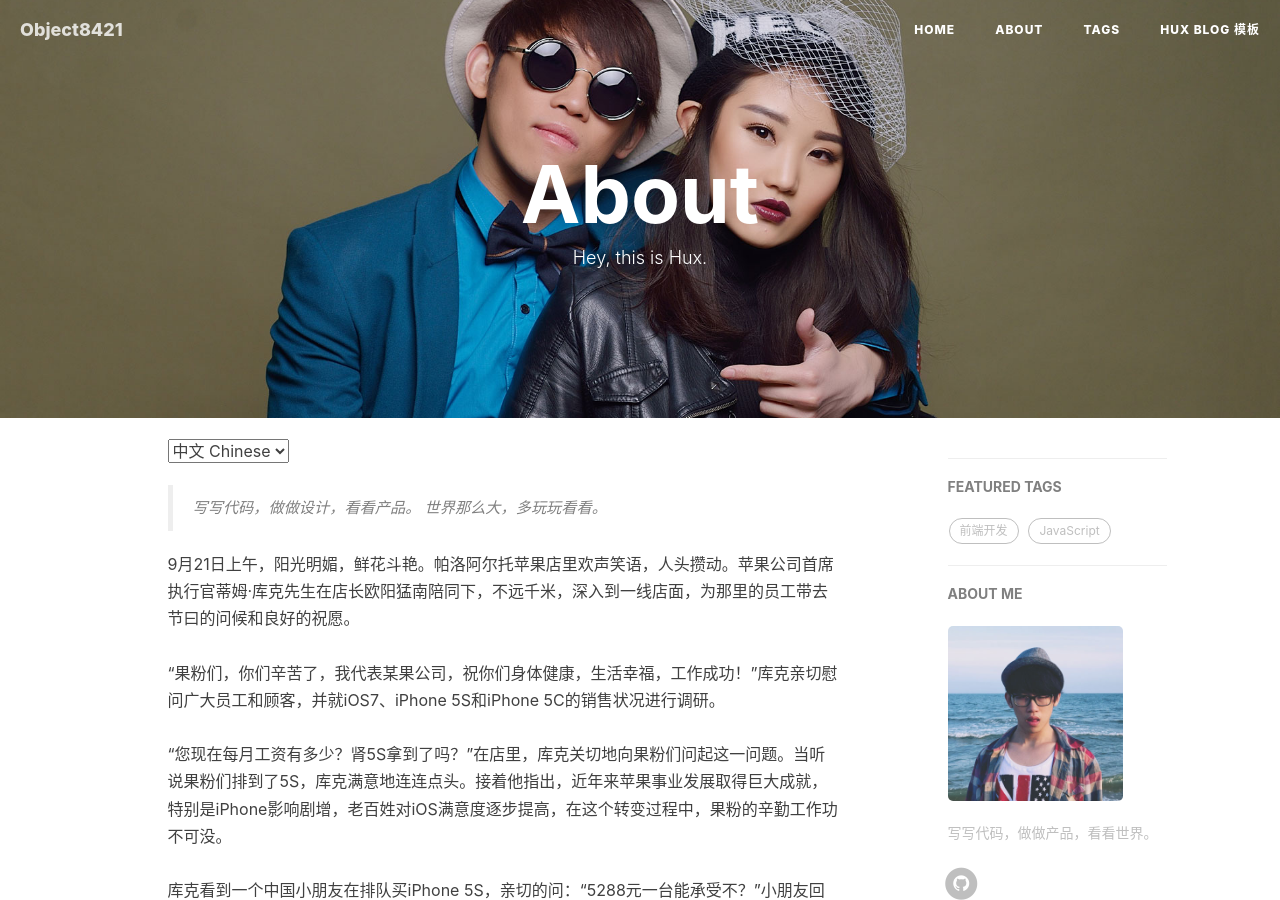
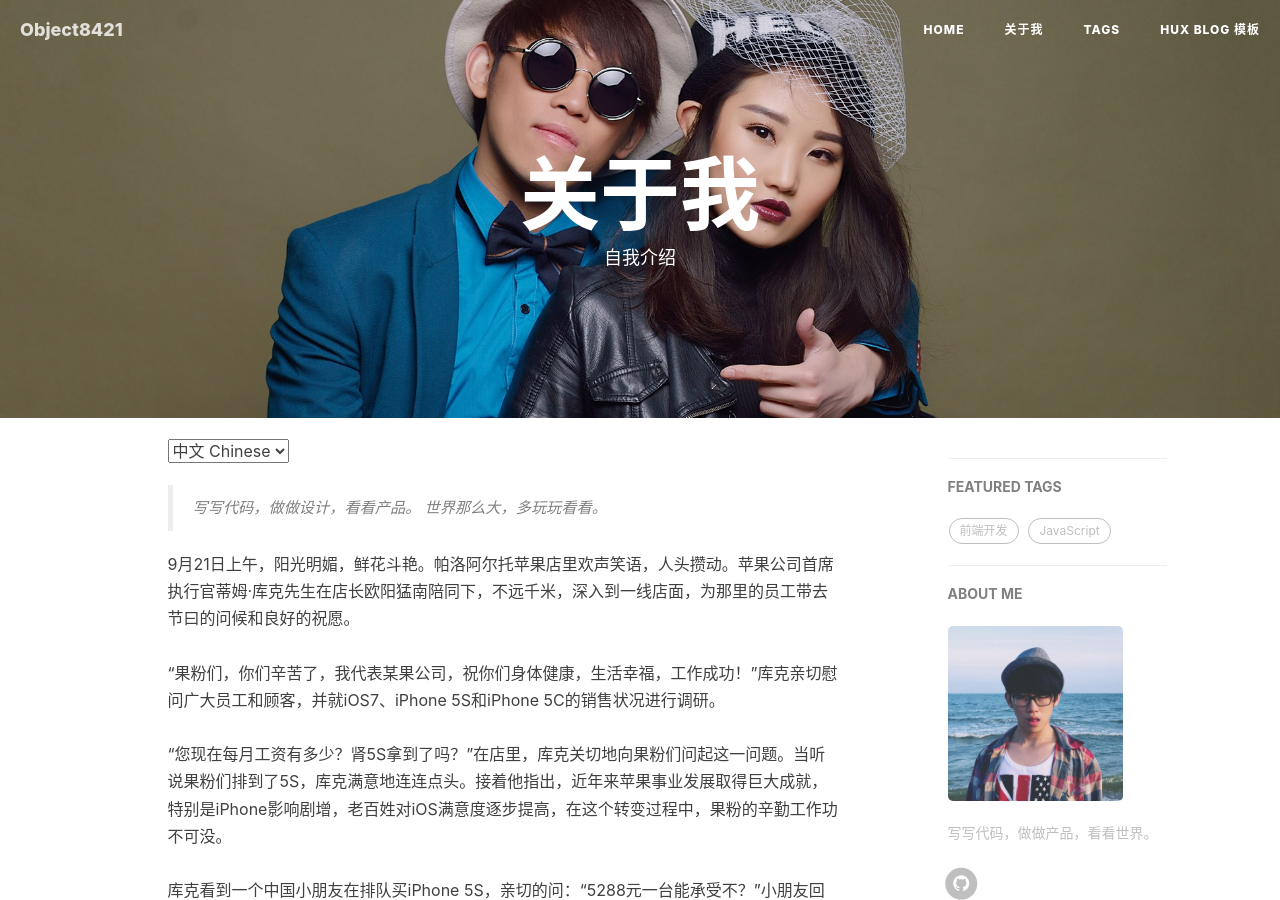
Before and after one commit to object8421/blogplus, a Jekyll site: the page built from about.html, in a window 1280 px wide and 900 px high. Built offline with Jekyll 4.4.1, drawn with Linux system fonts in a browser that asks for light colours; nearby versions of some CDN libraries; comment, search, counter and statistics services are not loaded.

Commit message:
Update about.html

```diff
--- a/about.html
+++ b/about.html
@@ -1,7 +1,7 @@
 ---
 layout: page
-title: "About"
-description: "Hey, this is Hux."
+title: "关于我"
+description: "自我介绍"
 header-img: "img/about-bg.jpg"
 ---
 
```
